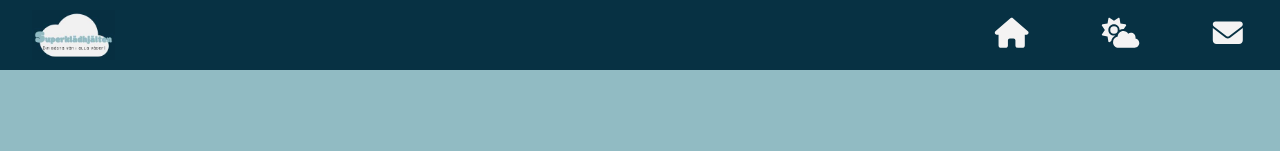
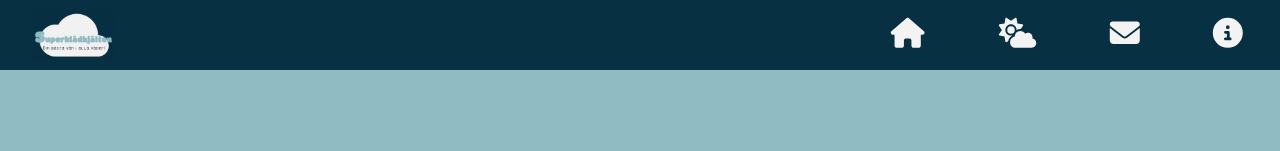
Before and after one commit to tittieth/Final_Project, a React (Vite) app: page /contact in a window 1280 px wide. Shown: the top 151 px of the page. Built offline with nearby package versions, Linux system fonts and the light colour scheme; a web font is replaced by a local one.

Commit message:
Add: link to info page

```diff
--- a/src/components/Navigation.tsx
+++ b/src/components/Navigation.tsx
@@ -1,6 +1,6 @@
 import { Link } from 'react-router-dom';
 import { FontAwesomeIcon } from '@fortawesome/react-fontawesome';
-import { faHouse, faCloudSun, faEnvelope } from '@fortawesome/free-solid-svg-icons';
+import { faHouse, faCloudSun, faEnvelope, faCircleInfo } from '@fortawesome/free-solid-svg-icons';
 
 const Navigation = () => {
   return (
@@ -28,6 +28,11 @@ const Navigation = () => {
             <FontAwesomeIcon icon={faEnvelope} className="nav-icon" />
           </Link>
         </li>
+        <li>
+          <Link to="/info" aria-label="Info">
+            <FontAwesomeIcon icon={faCircleInfo} className="nav-icon" />
+          </Link>
+        </li>
       </ul>
     </nav>
   );
```
